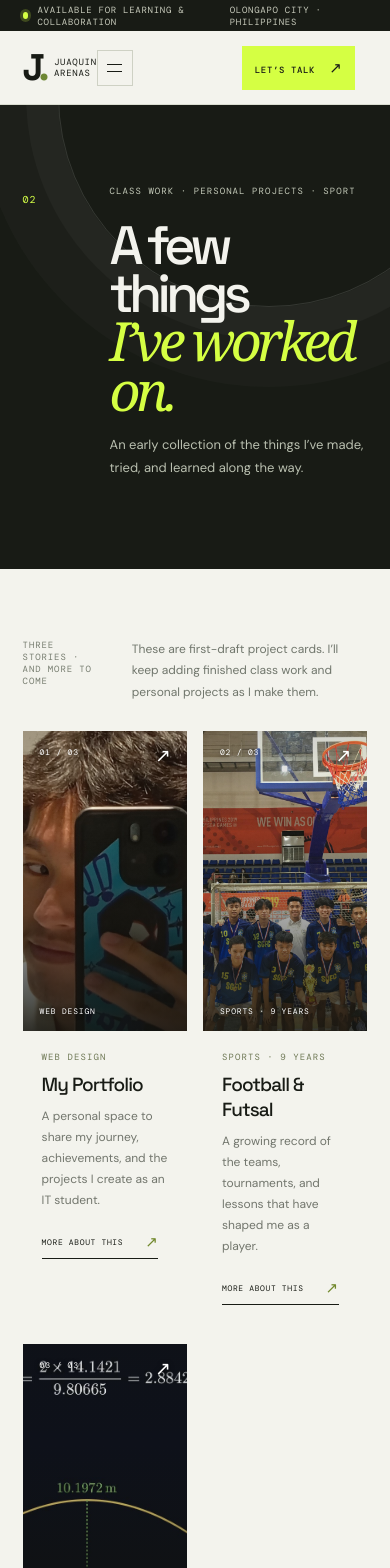
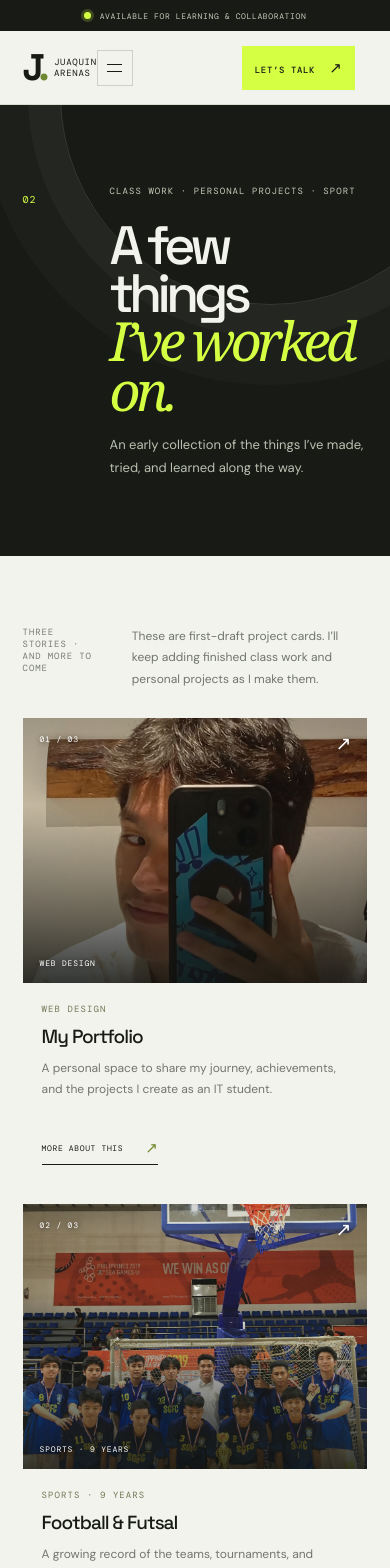
Before and after one commit to juaaqs/arenas-portfolio, a React (Vite) app: page /projects in a window 390 px wide. Shown: the top 1568 px of the page. Built offline with nearby package versions, Linux system fonts and the light colour scheme.

Commit message:
Make portfolio responsive with Tailwind

```diff
--- a/package.json
+++ b/package.json
@@ -15,10 +15,12 @@
     "react-router-dom": "^7.18.5"
   },
   "devDependencies": {
+    "@tailwindcss/vite": "^4.3.5",
     "@types/react": "^19.3.0",
     "@types/react-dom": "^19.3.0",
     "@vitejs/plugin-react": "^6.1.2",
     "oxlint": "^1.90.0",
+    "tailwindcss": "^4.3.5",
     "vite": "^8.3.6"
   }
 }
--- a/src/App.css
+++ b/src/App.css
@@ -69,13 +69,6 @@
   letter-spacing: .08em;
 }
 
-.main-nav {
-  height: 100%;
-  display: flex;
-  align-items: center;
-  gap: 34px;
-}
-
 .main-nav a {
   height: 100%;
   position: relative;
@@ -210,6 +203,7 @@
 
 .hero-actions {
   display: flex;
+  flex-wrap: wrap;
   gap: 11px;
   align-items: center;
   margin-top: 27px;
@@ -1217,9 +1211,7 @@
 }
 
 .projects-grid {
-  display: grid;
-  grid-template-columns: repeat(3,1fr);
-  gap: 16px;
+  min-width: 0;
 }
 
 .projects-grid .project-card {
@@ -1350,9 +1342,7 @@
 }
 
 .achievement-cards-grid {
-  display: grid;
-  grid-template-columns: repeat(3,minmax(0,1fr));
-  gap: 16px;
+  min-width: 0;
 }
 
 .achievement-card {
@@ -1548,22 +1538,6 @@
     justify-self: start;
   }
 
-  .projects-grid {
-    grid-template-columns: repeat(2,1fr);
-  }
-
-  .projects-grid .project-card:last-child {
-    grid-column: 1/-1;
-  }
-
-  .projects-grid .project-card:last-child .project-art {
-    height: 300px;
-  }
-
-  .achievement-cards-grid {
-    grid-template-columns: repeat(2,minmax(0,1fr));
-  }
-
   .site-footer {
     padding-left: 7%;
     padding-right: 7%;
@@ -1576,27 +1550,6 @@
     height: 74px;
     padding-left: var(--page-gutter);
     padding-right: var(--page-gutter);
-  }
-
-  .main-nav {
-    position: absolute;
-    top: 74px;
-    left: 0;
-    right: 0;
-    z-index: 10;
-    display: none;
-    height: auto;
-    padding: 8px var(--page-gutter) 18px;
-    flex-direction: column;
-    align-items: stretch;
-    gap: 0;
-    background: var(--paper);
-    border-bottom: 1px solid var(--line);
-    box-shadow: 0 14px 20px #1112;
-  }
-
-  .main-nav.nav-open {
-    display: flex;
   }
 
   .main-nav a {
@@ -1654,10 +1607,6 @@
     transform: translateY(-3.5px) rotate(-45deg);
   }
 
-  .achievement-cards-grid {
-    grid-template-columns: 1fr;
-  }
-
   .achievement-cover {
     height: 245px;
   }
@@ -1852,6 +1801,26 @@
   padding-right: var(--page-gutter);
 }
 
+@media (max-width: 520px) {
+  .topline {
+    justify-content: center;
+    text-align: center;
+    font-size: 8px;
+  }
+
+  .topline > span:last-child {
+    display: none;
+  }
+
+  .hero-actions {
+    align-items: stretch;
+  }
+
+  .hero-actions .button {
+    flex: 1 1 100%;
+  }
+}
+
 .home-hero,.section,.numbered-highlights,.page-title,.contact-banner,.site-footer {
   padding-left: var(--page-gutter);
   padding-right: var(--page-gutter);
--- a/src/components/Layout.jsx
+++ b/src/components/Layout.jsx
@@ -17,7 +17,7 @@ export default function Layout() {
       <header className="site-header">
         <Link className="brand" to="/" aria-label="Juaquin Arenas home" onClick={closeMenu}><span className="brand-mark">J<span>.</span></span><span className="brand-name">JUAQUIN<br />ARENAS</span></Link>
         <button className={`menu-toggle ${menuOpen ? 'is-open' : ''}`} type="button" aria-label={menuOpen ? 'Close navigation menu' : 'Open navigation menu'} aria-expanded={menuOpen} onClick={() => setMenuOpen(!menuOpen)}><span /><span /></button>
-        <nav className={`main-nav ${menuOpen ? 'nav-open' : ''}`} aria-label="Main navigation">
+        <nav className={`main-nav ${menuOpen ? 'flex' : 'hidden'} absolute left-0 right-0 top-[74px] z-10 h-auto flex-col items-stretch gap-0 border-b border-[var(--line)] bg-[var(--paper)] px-[var(--page-gutter)] pb-[18px] pt-2 shadow-[0_14px_20px_#1112] min-[701px]:static min-[701px]:flex min-[701px]:h-full min-[701px]:flex-row min-[701px]:items-center min-[701px]:gap-[34px] min-[701px]:border-0 min-[701px]:bg-transparent min-[701px]:p-0 min-[701px]:shadow-none`} aria-label="Main navigation">
           <NavLink to="/" end onClick={closeMenu}>HOME</NavLink><NavLink to="/about" onClick={closeMenu}>ABOUT</NavLink><NavLink to="/projects" onClick={closeMenu}>PROJECTS</NavLink><NavLink to="/contact" onClick={closeMenu}>CONTACT</NavLink>
         </nav>
         <Link className="header-cta" to="/contact" onClick={closeMenu}>LET’S TALK <span>↗</span></Link>
--- a/src/index.css
+++ b/src/index.css
@@ -1,4 +1,5 @@
 @import url('https://fonts.googleapis.com/css2?family=DM+Mono:wght@400;500&family=DM+Sans:wght@400;500;600;700&family=Space+Grotesk:wght@400;500;600;700&display=swap');
+@import "tailwindcss";
 
 :root {
   --ink: #181b15;
@@ -34,7 +35,9 @@ html {
 
 body {
   min-width: 320px;
+  max-width: 100%;
   margin: 0;
+  overflow-x: clip;
 }
 
 button,
--- a/src/pages/About.jsx
+++ b/src/pages/About.jsx
@@ -22,7 +22,7 @@ export default function About() {
       ['04', 'I like to make things', 'Class projects, book covers, and a little music on electric guitar.'],
     ].map(([number, title, copy]) => <Reveal key={number}><article className="numbered-row"><span>{number}</span><h3>{title}</h3><p>{copy}</p><span className="row-arrow">↗</span></article></Reveal>)}</div></section>
     <section className="section skills-section"><div className="section-heading"><span className="section-index">03 / IN PROGRESS</span><h2>Skills &amp; <span className="display-italic">strengths.</span></h2></div><p className="section-subtitle">A first draft — still learning and growing every semester.</p><div className="skill-list">{skills.map((skill, index) => <span key={skill}><i>0{index + 1}</i>{skill}</span>)}</div></section>
-    <section className="section achievements-section" id="achievements"><div className="section-heading"><span className="section-index">04 / MILESTONES &amp; MEMORIES</span><h2>A few proud <span className="display-italic">moments.</span></h2></div><p className="section-subtitle">Fifteen moments worth remembering. Select a card to see its photo and event details.</p><div className="achievement-cards-grid">{achievements.map((achievement, index) => <Reveal key={achievement.number} delay={(index % 3) * 75}><AchievementCard achievement={achievement} index={index} onClick={() => setSelectedAchievement(achievement)} /></Reveal>)}</div></section>
+    <section className="section achievements-section" id="achievements"><div className="section-heading"><span className="section-index">04 / MILESTONES &amp; MEMORIES</span><h2>A few proud <span className="display-italic">moments.</span></h2></div><p className="section-subtitle">Fifteen moments worth remembering. Select a card to see its photo and event details.</p><div className="achievement-cards-grid grid grid-cols-1 gap-4 sm:grid-cols-2 lg:grid-cols-3">{achievements.map((achievement, index) => <Reveal key={achievement.number} delay={(index % 3) * 75}><AchievementCard achievement={achievement} index={index} onClick={() => setSelectedAchievement(achievement)} /></Reveal>)}</div></section>
     {selectedAchievement && <AchievementDialog achievement={selectedAchievement} onClose={() => setSelectedAchievement(null)} />}
   </>
 }
--- a/src/pages/Projects.jsx
+++ b/src/pages/Projects.jsx
@@ -6,7 +6,7 @@ import { projects } from '../data/portfolio'
 export default function Projects() {
   return <>
     <PageTitle number="02" eyebrow="CLASS WORK · PERSONAL PROJECTS · SPORT" description="An early collection of the things I’ve made, tried, and learned along the way.">A few things<br /><span className="display-italic">I’ve worked on.</span></PageTitle>
-    <section className="section projects-page"><div className="projects-intro"><span className="section-index">THREE STORIES · AND MORE TO COME</span><p>These are first-draft project cards. I’ll keep adding finished class work and personal projects as I make them.</p></div><div className="projects-grid">{projects.map((project, index) => <Reveal key={project.number} delay={index * 100}><ProjectCard project={project} /></Reveal>)}</div></section>
+    <section className="section projects-page"><div className="projects-intro"><span className="section-index">THREE STORIES · AND MORE TO COME</span><p>These are first-draft project cards. I’ll keep adding finished class work and personal projects as I make them.</p></div><div className="projects-grid grid grid-cols-1 gap-4 md:grid-cols-2 lg:grid-cols-3">{projects.map((project, index) => <Reveal key={project.number} delay={index * 100}><ProjectCard project={project} /></Reveal>)}</div></section>
     <section className="contact-banner"><div className="contact-banner-star" aria-hidden="true">✳</div><p className="eyebrow">GOOD THINGS START WITH A CONVERSATION</p><h2>Have an <span className="display-italic">idea?</span></h2><a className="button button-light" href="https://www.facebook.com/waks.piq" target="_blank" rel="noreferrer">GET IN TOUCH <span>↗</span></a></section>
   </>
 }
--- a/vite.config.js
+++ b/vite.config.js
@@ -1,7 +1,8 @@
 import react from '@vitejs/plugin-react'
+import tailwindcss from '@tailwindcss/vite'
 import { defineConfig } from 'vite'
 
 // https://vite.dev/config/
 export default defineConfig({
-  plugins: [react()],
+  plugins: [react(), tailwindcss()],
 })
```
Also changed, not shown: 1 other file (tests, documents, lock files or other folders).
